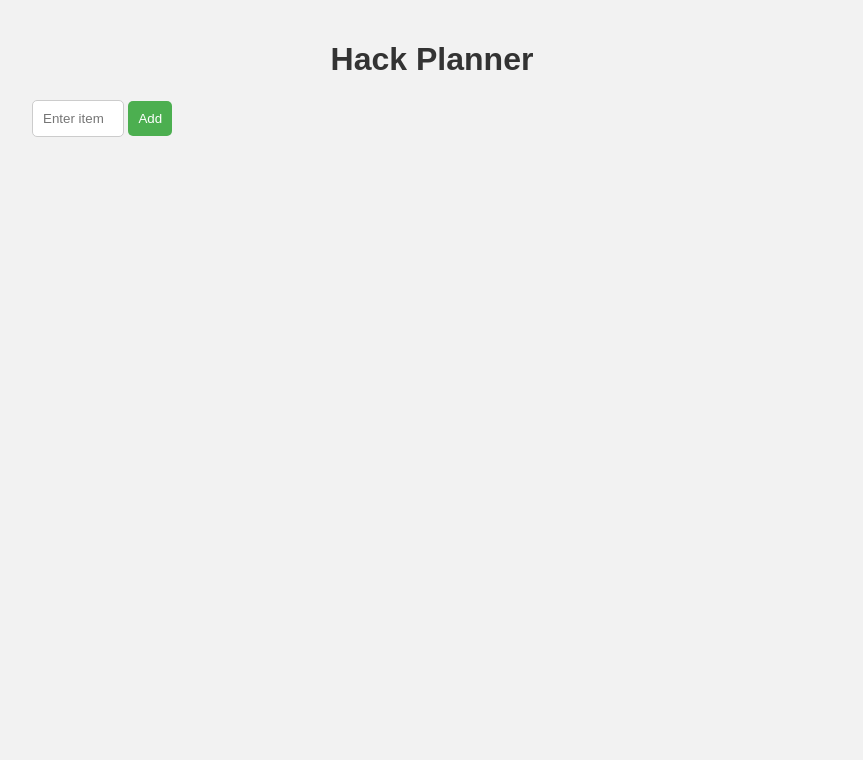
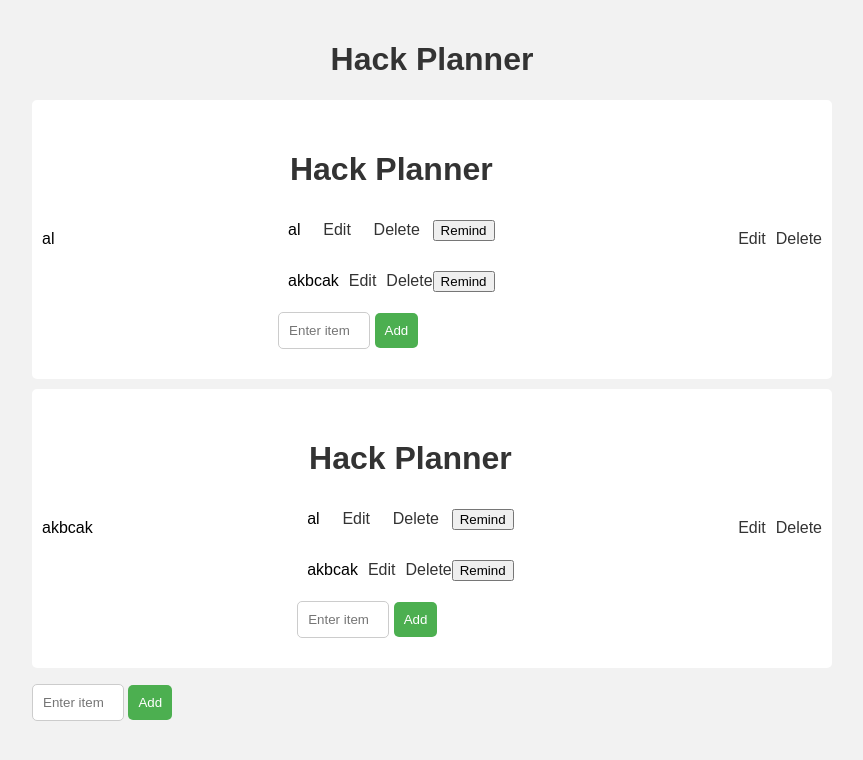
Before and after one commit to Kise07/mlh-ghw, a Flask app: page / in a window 1280 px wide. Shown: the top 760 px of the page, without its empty margins (208-1071 px from the left). Run offline with Flask 3, Linux system fonts and the light colour scheme; data comes from the database, SQL or seed files in the repository; both versions use the stored data as it was after the commit.

Commit message:
:sparkle: Reminder-Button-Added!

```diff
--- a/python/app.py
+++ b/python/app.py
@@ -1,5 +1,5 @@
-# this line imports functionality into our projects, so we
-# don't need to write it ourselves!
+# this line imports functionality into our project, so we
+# don't have to write it ourselves!
 from flask import Flask, render_template, request, redirect
 import sqlite3
 app = Flask(__name__)
@@ -11,15 +11,14 @@ db_path = 'checklist.db'
 def create_table():
     conn = sqlite3.connect(db_path)
     c = conn.cursor()
-    c.execute('''CREATE TABLE IF NOT EXISTS checklist
-              (id INTEGER PRIMARY KEY AUTOINCREMENT, item TEXT)''')
+    c.execute('''CREATE TABLE IF NOT EXISTS checklist (id INTEGER PRIMARY KEY AUTOINCREMENT, item TEXT)''')
     conn.commit()
     conn.close()
 
 def get_items():
     conn = sqlite3.connect(db_path)
     c = conn.cursor()
-    c.execute("SELECT * FROM chceklist")
+    c.execute("SELECT * FROM checklist")
     items = c.fetchall()
     conn.close()
     return items
@@ -27,7 +26,7 @@ def get_items():
 def add_item(item):
     conn = sqlite3.connect(db_path)
     c = conn.cursor()
-    c.execute("INSERT INTO checklist (item) ALUES (?)", (item,))
+    c.execute("INSERT INTO checklist (item) VALUES (?)", (item,))
     conn.commit()
     conn.close()
 
@@ -41,32 +40,34 @@ def update_item(item_id, new_item):
 def delete_item(item_id):
     conn = sqlite3.connect(db_path)
     c = conn.cursor()
-    c.execute("DELETE FROM checklist WHERE id = ?", (item_id))
+    c.execute("DELETE FROM checklist WHERE id = ?", (item_id,))
+    conn.commit()
+    conn.close()
 
 @app.route('/')
 def checklist():
+    create_table()
+    items = get_items()
     return render_template('checklist.html', items=items)
 
 @app.route('/add', methods=['POST'])
-def add_item():
+def add():
     item = request.form['item']
-    items.append(item)  # Append the new item to the list (not stored in a database)
+    add_item(item)
     return redirect('/')
 
-# now, we're creating the Update functionality/endpoint
 @app.route('/edit/<int:item_id>', methods=['GET', 'POST'])
-def edit_item(item_id):
-    item = items[item_id - 1]  # Retrieve the item based on its index in the list (not updated in a database)
-
+def edit(item_id):
     if request.method == 'POST':
         new_item = request.form['item']
-        items[item_id - 1] = new_item  # Update the item in the list (not stored in a database)
+        update_item(item_id, new_item)
         return redirect('/')
+    else:
+        items = get_items()
+        item = next((x[1] for x in items if x[0] == item_id), None)
+        return render_template('edit.html', item=item, item_id=item_id)
 
-    return render_template('edit.html', item=item, item_id=item_id)
-
-# Delete
 @app.route('/delete/<int:item_id>')
-def delete_item(item_id):
-    del items[item_id - 1]  # Delete the item from the list (not stored in a database)
+def delete(item_id):
+    delete_item(item_id)
     return redirect('/')
--- a/python/templates/checklist.html
+++ b/python/templates/checklist.html
@@ -7,19 +7,53 @@
 <body>
     <div class="container">
         <h1>Hack Planner</h1>
-        <ul>
+        <ul class = "checklist-items">
             {% for item in items %}
             <li>
-                {{ item }}
-                <a href="/edit/{{loop.index}}">Edit</a>
-                <a href="/delete/{{loop.index}}">Delete</a>
+                {{ item[1] }}<!DOCTYPE html>
+                <html>
+                <head>
+                    <title>Hack Planner App</title>
+                    <link rel="stylesheet" type="text/css" href="{{ url_for('static', filename='styles.css') }}">
+                </head>
+                <body>
+                    <div class="container">
+                        <h1>Hack Planner</h1>
+                        <ul class = "checklist-items">
+                            {% for item in items %}
+                            <li>
+                                {{ item[1] }}
+                                <a href="/edit/{{ loop.index }}">Edit</a>
+                                <a href="/delete/{{ loop.index }}">Delete</a>
+                                <button onclick="setReminder('{{item[1]}}')">Remind</button>
+                            </li>
+                            {% endfor %}
+                        </ul>
+                        <form class = "add-form" action="/add" method="post">
+                            <input type="text" name="item" placeholder="Enter item">
+                            <button type="submit">Add</button>
+                        </form>
+                    </div>
+                </body>
+                </html>
+
+                <a href="/edit/{{ loop.index }}">Edit</a>
+                <a href="/delete/{{ loop.index }}">Delete</a>
             </li>
             {% endfor %}
         </ul>
-        <form class="add-form" action="/add" method="post">
+        <form class = "add-form" action="/add" method="post">
             <input type="text" name="item" placeholder="Enter item">
             <button type="submit">Add</button>
         </form>
     </div>
+
+    <script>
+        function setReminder(item) {
+            setTimeout(function() {
+                var reminder = confirm("Reminder: " + item);
+            }, 5 * 1000); // 5 seconds in milliseconds
+        }
+    </script>
 </body>
 </html>
--- a/python/templates/edit.html
+++ b/python/templates/edit.html
@@ -1,10 +1,11 @@
 <!DOCTYPE html>
 <html>
 <head>
-    <title>Hack Planner App: Edit</title>
+    <title>Hack Planner App</title>
+    <link rel="stylesheet" type="text/css" href="{{ url_for('static', filename='styles.css') }}">
 </head>
 <body>
-    <div class="container">
+    <div class="container"></div>
         <h1>Edit Item</h1>
         <form class="edit-form" action="/edit/{{ item_id }}" method="post">
             <input type="text" name="item" value="{{ item }}">
```
Also changed, not shown: python/checklist.db (added).
